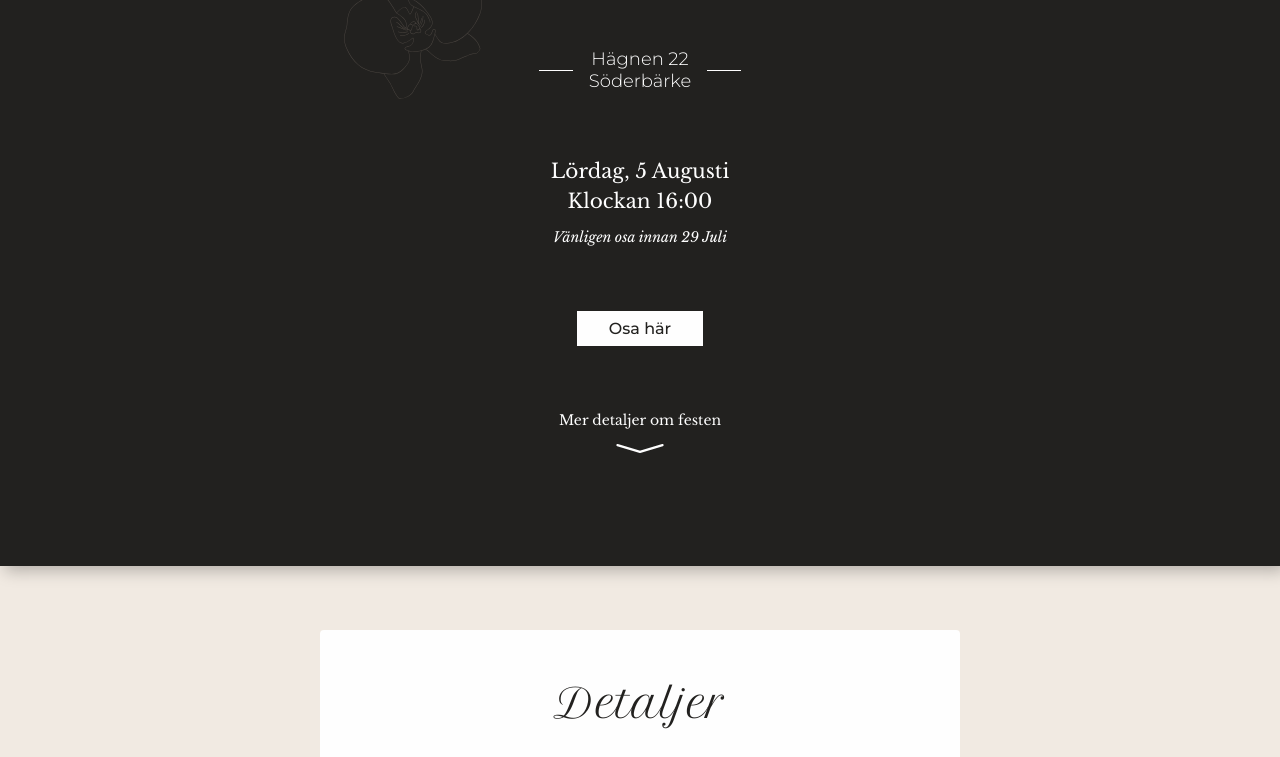
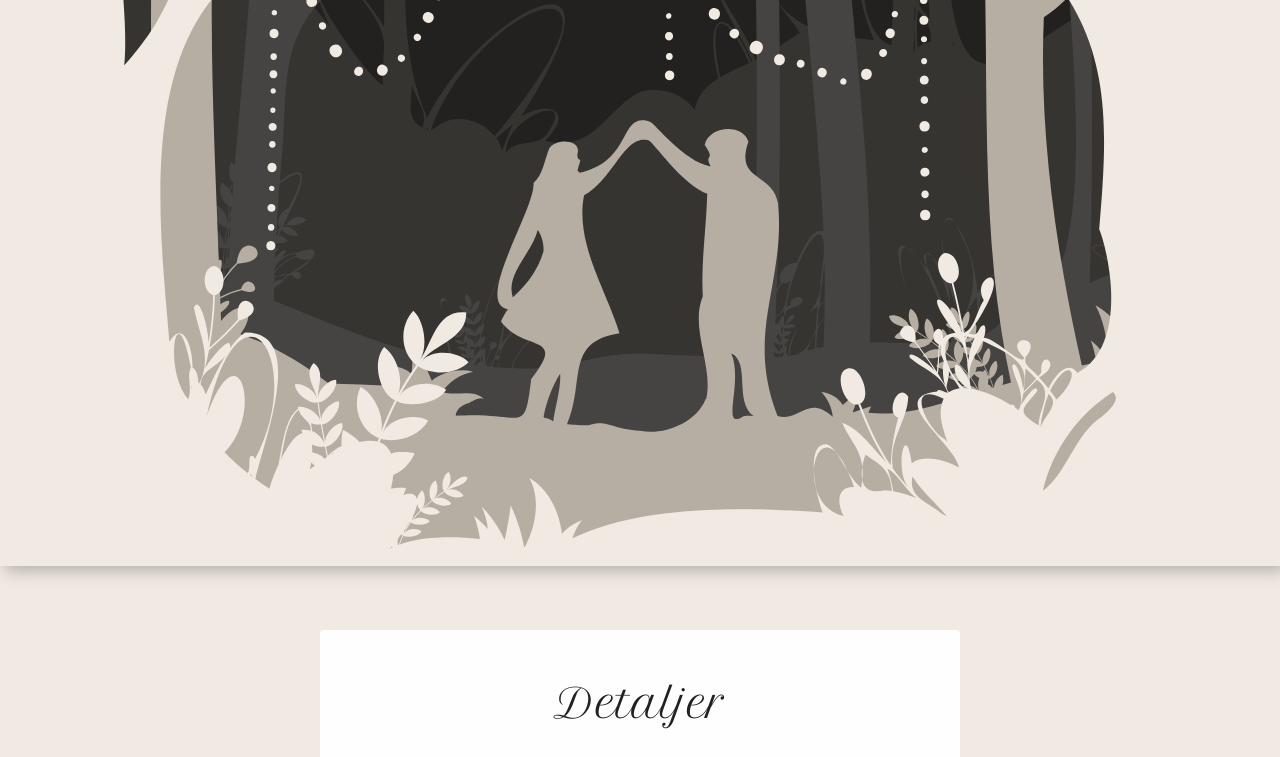
Before and after one commit to xvangu22/xvangu22.github.io, a website: page index.html in a window 1280 px wide. Shown: the part 234-991 px from the top of the page. Drawn offline with nearby package versions, Linux system fonts and the light colour scheme; a web font is replaced by a local one.

Commit message:
Added overflow overlay and removed display none

```diff
--- a/assets/css/styles.scss
+++ b/assets/css/styles.scss
@@ -9,6 +9,7 @@ body {
     Ubuntu, Cantarell, Fira Sans, Droid Sans, Helvetica Neue, sans-serif;
   background-color: $off-white;
   scroll-behavior: smooth;
+  overflow: overlay;
 }
 
 a {
--- a/index.html
+++ b/index.html
@@ -27,7 +27,7 @@
     <header>
       <!-- Intro -->
       <input type="checkbox" id="intro" class="visually-hidden" />
-      <div class="intro" style="display: none">
+      <div class="intro">
         <div class="intro__container">
           <label
             for="intro"
```
Also changed, not shown: assets/css/styles.css.
